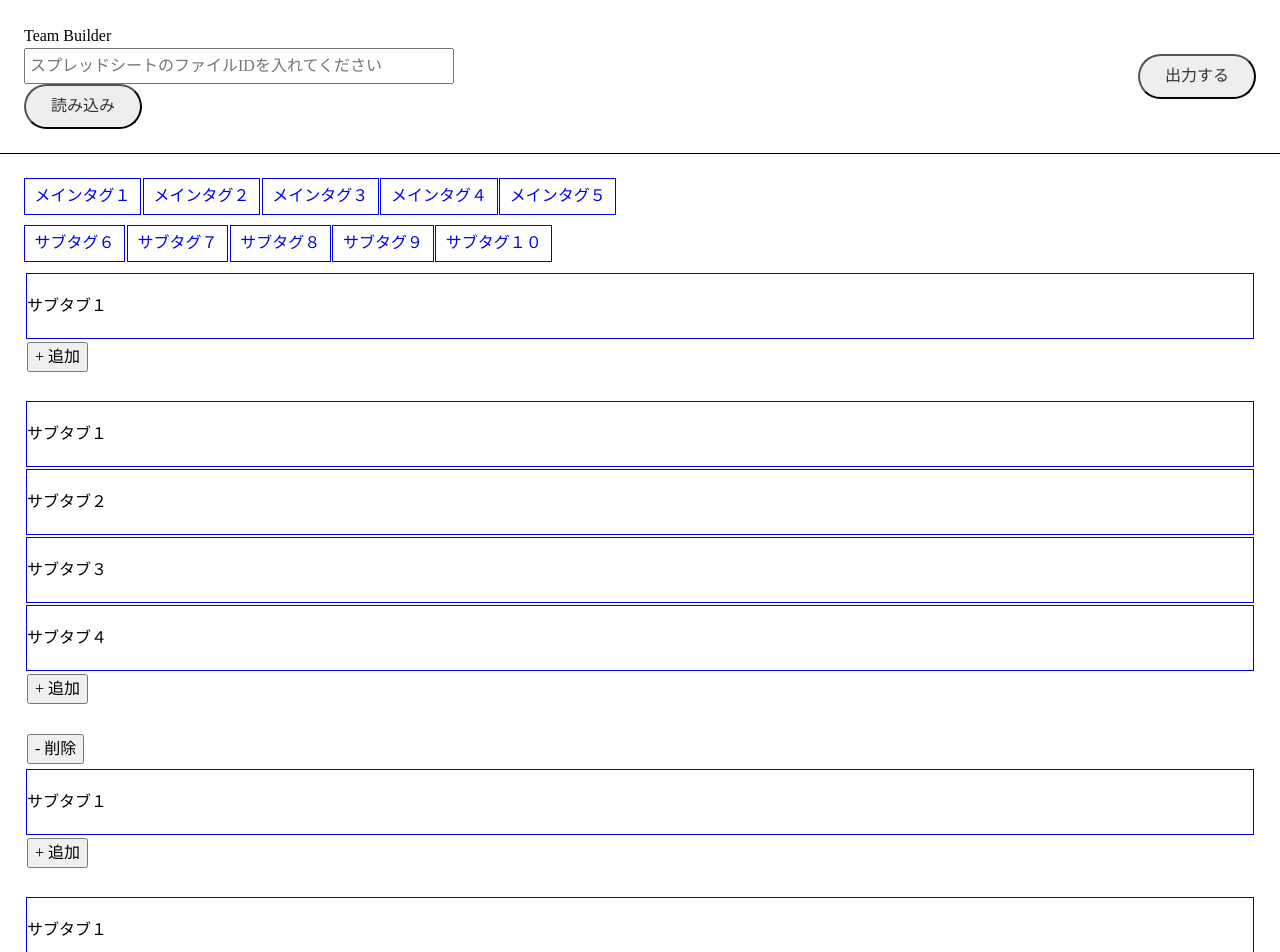
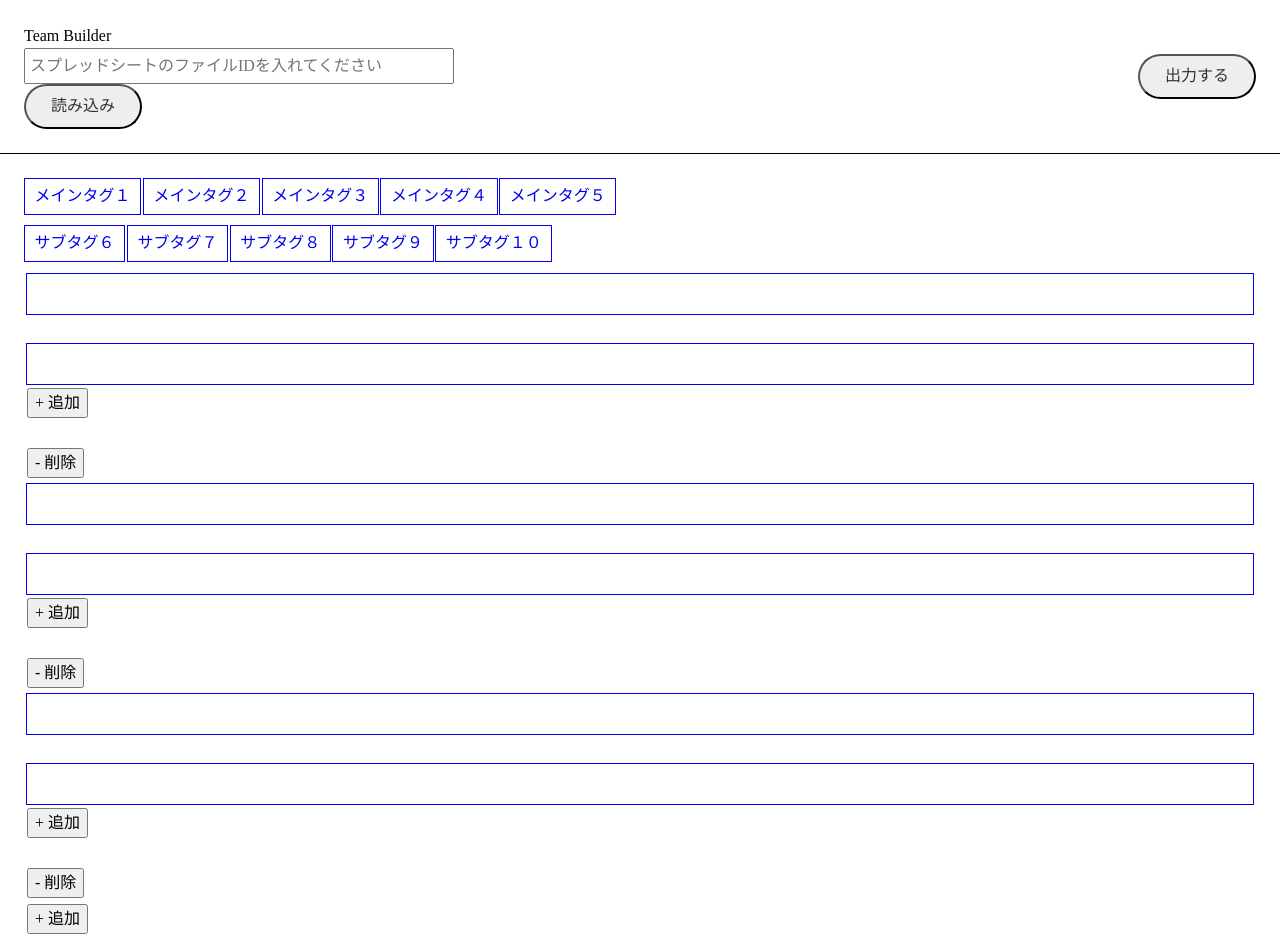
Before and after one commit to trancore/gas-team-builder, a React (Vite) app: page / in a window 1280 px wide. Shown: the top 952 px of the page. Built offline with nearby package versions, Linux system fonts and the light colour scheme.

Commit message:
feature: set data

```diff
--- a/src/components/Content/Content.tsx
+++ b/src/components/Content/Content.tsx
@@ -2,22 +2,30 @@ import styles from "~/components/Content/Content.module.scss";
 import Tag from "~/components/Tag/Tag";
 import Group from "~/components/Group/Group";
 import AdditionalGroup from "~/components/Group/AdditionalGroup";
-import { useState } from "react";
+import { ComponentProps, useState } from "react";
+import { DragObjectTag } from "~/types/DragAndDrop";
+
+type GroupType = ComponentProps<typeof Group>["group"];
 
 export default function Content() {
-  const [mainTags] = useState([
+  const [mainTags, setMainTag] = useState<DragObjectTag[]>([
     { id: "1", name: "メインタグ１" },
     { id: "2", name: "メインタグ２" },
     { id: "3", name: "メインタグ３" },
     { id: "4", name: "メインタグ４" },
     { id: "5", name: "メインタグ５" },
   ]);
-  const [subTags] = useState([
+  const [subTags, setSubTag] = useState<DragObjectTag[]>([
     { id: "6", name: "サブタグ６" },
     { id: "7", name: "サブタグ７" },
     { id: "8", name: "サブタグ８" },
     { id: "9", name: "サブタグ９" },
     { id: "10", name: "サブタグ１０" },
+  ]);
+  const [groups, setGroups] = useState<GroupType[]>([
+    { main: {}, sub: [{}] },
+    { main: {}, sub: [{}] },
+    { main: {}, sub: [{}] },
   ]);
   // const { tag, offsetDifference, isDragging } = useDragLayer((monitor) => ({
   //   tag: monitor.getItem() as DragObjectTag,
@@ -34,23 +42,41 @@ export default function Content() {
       <div className={styles.tagBox}>
         <div className={styles.tagMainBox}>
           {mainTags.map((mainTag) => {
-            return <Tag key={mainTag.id} id={mainTag.id} text={mainTag.name} />;
+            return (
+              <Tag
+                key={`main-tag${mainTag.id}`}
+                id={mainTag.id || ""}
+                text={mainTag.name || ""}
+              />
+            );
           })}
         </div>
         <div className={styles.tagSubBox}>
           {subTags.map((subTag) => {
-            return <Tag key={subTag.id} id={subTag.id} text={subTag.name} />;
+            return (
+              <Tag
+                key={`sub-tag${subTag.id}`}
+                id={subTag.id || ""}
+                text={subTag.name || ""}
+              />
+            );
           })}
         </div>
       </div>
       <div className={styles.groupBox}>
-        <Group />
-        <Group />
-        <Group />
-        <Group />
-        <Group />
-        <Group />
-        <AdditionalGroup />
+        {groups.map((group, index) => {
+          return (
+            <Group
+              key={index}
+              componentId={index}
+              group={group}
+              setMainTag={setMainTag}
+              setSubTag={setSubTag}
+              setGroups={setGroups}
+            />
+          );
+        })}
+        <AdditionalGroup setGroups={setGroups} />
       </div>
     </main>
   );
--- a/src/components/Group/Group.tsx
+++ b/src/components/Group/Group.tsx
@@ -1,41 +1,67 @@
 import styles from "~/components/Group/Group.module.scss";
 import HideButton from "~/components/Button/HideButton";
 import { GroupCell } from "~/components/Group/GroupCell";
+import { Dispatch, SetStateAction } from "react";
+import { DragObjectTag } from "~/types/DragAndDrop";
 
-export default function Group() {
+type SetTag = Dispatch<SetStateAction<DragObjectTag[]>>;
+type Group = {
+  main: DragObjectTag;
+  sub: DragObjectTag[];
+};
+
+type Props = {
+  componentId: number;
+  group: Group;
+  setMainTag: SetTag;
+  setSubTag: SetTag;
+  setGroups: Dispatch<SetStateAction<Group[]>>;
+};
+
+export default function Group({
+  componentId,
+  group,
+  setMainTag,
+  setSubTag,
+  setGroups,
+}: Props) {
+  function addSub() {
+    group.sub.push({});
+    const newGroup = group;
+    setGroups((prev) =>
+      prev.map((group, index) => {
+        if (componentId === index) {
+          return newGroup;
+        }
+        return group;
+      }),
+    );
+  }
+  function removeTeams() {
+    setGroups((prev) => [...prev.filter((_, index) => index !== componentId)]);
+  }
+
   return (
     <div className={styles.group}>
       <table className={styles.groupTop}>
         <tbody>
           <tr>
-            <GroupCell text="サブタブ１" />
-          </tr>
-          <tr>
-            <td className={styles.add}>
-              <HideButton>
-                <p>+ 追加</p>
-              </HideButton>
-            </td>
+            <GroupCell text={group.main?.name || ""} setTag={setMainTag} />
           </tr>
         </tbody>
       </table>
       <table className={styles.groupMember}>
         <tbody>
-          <tr>
-            <GroupCell text="サブタブ１" />
-          </tr>
-          <tr>
-            <GroupCell text="サブタブ２" />
-          </tr>
-          <tr>
-            <GroupCell text="サブタブ３" />
-          </tr>
-          <tr>
-            <GroupCell text="サブタブ４" />
-          </tr>
+          {group.sub?.map((tag, index) => {
+            return (
+              <tr key={index}>
+                <GroupCell text={tag.name || ""} setTag={setSubTag} />
+              </tr>
+            );
+          })}
           <tr>
             <td className={styles.add}>
-              <HideButton>
+              <HideButton onClick={addSub}>
                 <p>+ 追加</p>
               </HideButton>
             </td>
@@ -46,7 +72,7 @@ export default function Group() {
         <tbody>
           <tr>
             <td className={styles.add}>
-              <HideButton>
+              <HideButton onClick={removeTeams}>
                 <p>- 削除</p>
               </HideButton>
             </td>
```
